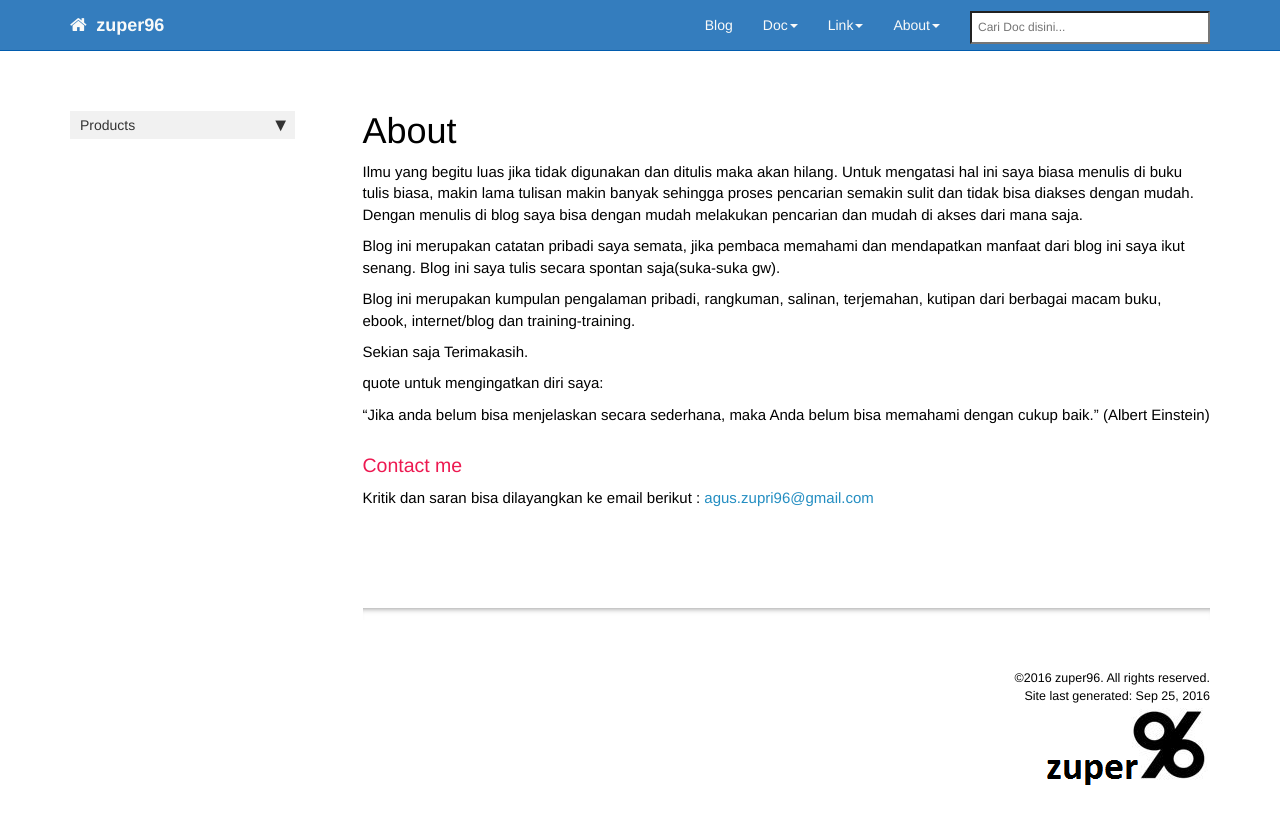
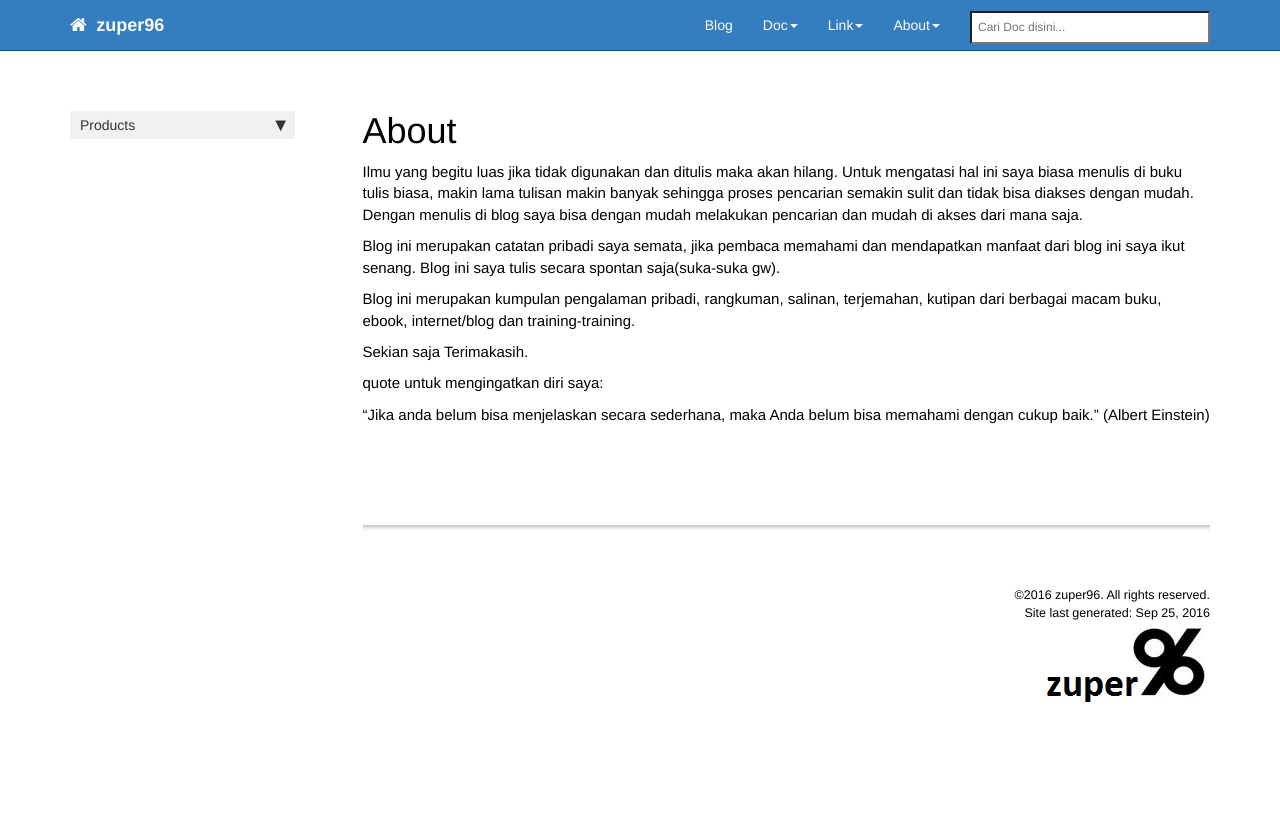
Before and after one commit to zuper96/zuper96.github.io, a Jekyll site: the page built from about.md, in a window 1280 px wide. Shown: the top 824 px of the page. Built offline with Jekyll 4.4.1, drawn with Linux system fonts in a browser that asks for light colours; nearby versions of some CDN libraries; comment, search, counter and statistics services are not loaded.

```diff
--- a/about.md
+++ b/about.md
@@ -17,9 +17,3 @@ quote untuk mengingatkan diri saya:
 "Jika anda belum bisa menjelaskan secara sederhana,
 maka
 Anda belum bisa memahami dengan cukup baik." (Albert Einstein)
-
-
-### Contact me
-
-Kritik dan saran bisa dilayangkan ke email berikut :
-[agus.zupri96@gmail.com](mailto:agus.zupri96@gmail.com)
```
Also changed, not shown: _posts/2016-09-21-jekyll-portable.md (+1 -1 lines), _posts/2016-09-22-icon.md (+1 -1 lines).
